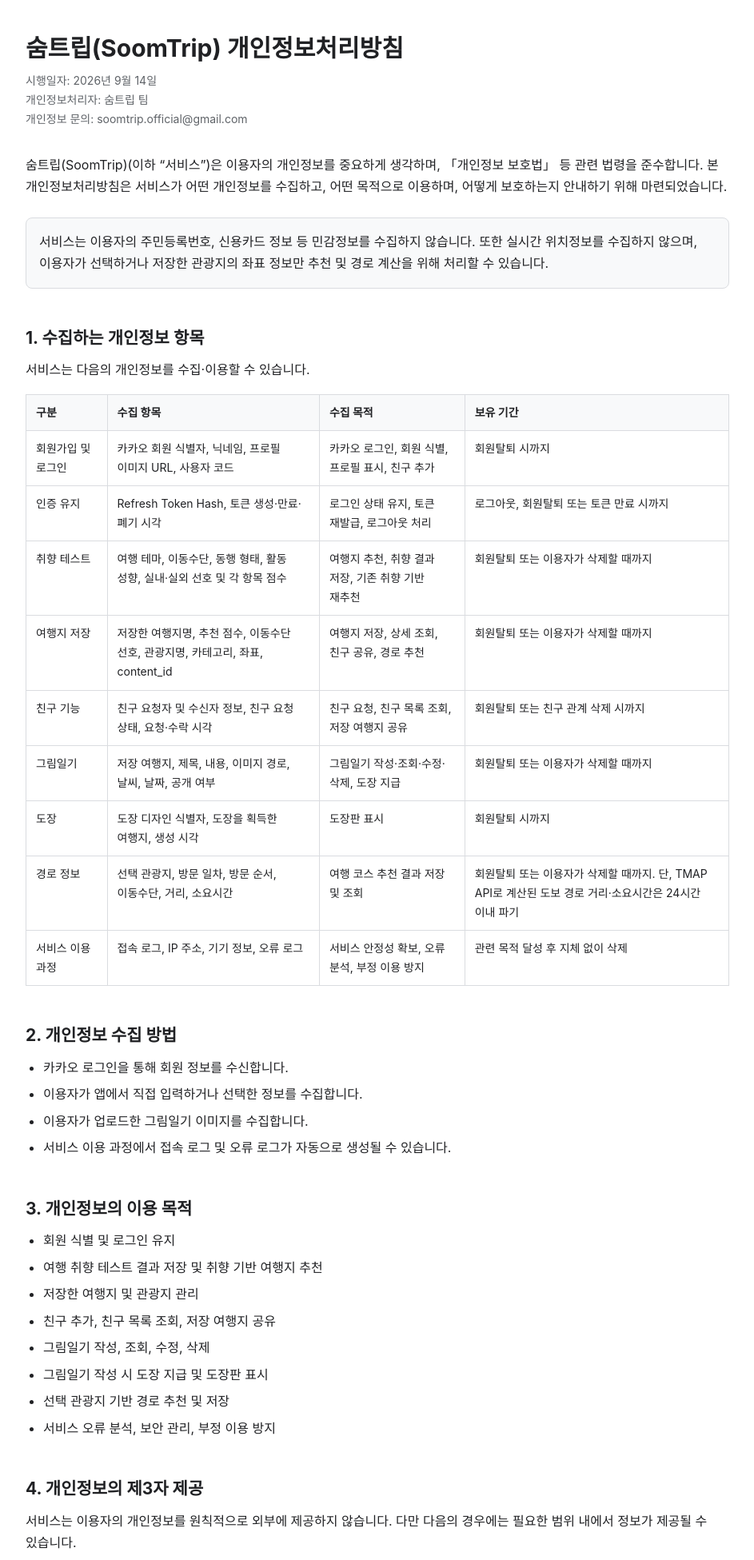
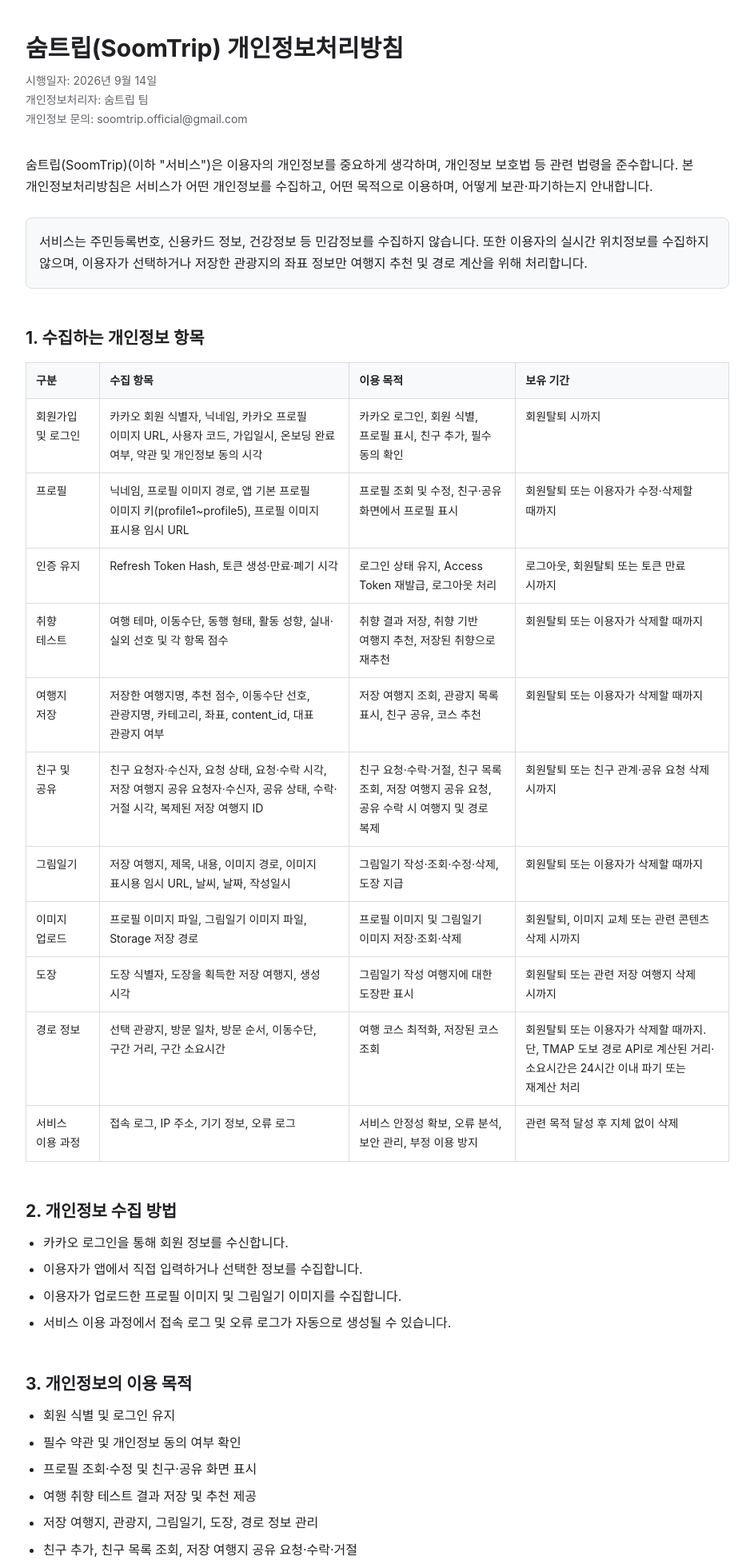
Before and after one commit to SoomTrip/soomtrip-server, a FastAPI app: page /privacy in a window 1280 px wide. Shown: the top 1951 px of the page at 80% size, without its empty margins (168-1111 px from the left). Run offline with FastAPI, Linux system fonts and the light colour scheme.

Commit message:
이용약관/개인정보 수정

```diff
--- a/app/templates/privacy.html
+++ b/app/templates/privacy.html
@@ -14,9 +14,7 @@
       --accent: #0f766e;
     }
 
-    * {
-      box-sizing: border-box;
-    }
+    * { box-sizing: border-box; }
 
     body {
       max-width: 920px;
@@ -29,41 +27,13 @@
       word-break: keep-all;
     }
 
-    h1,
-    h2 {
-      line-height: 1.35;
-      letter-spacing: 0;
-    }
-
-    h1 {
-      margin: 0 0 8px;
-      font-size: 30px;
-      font-weight: 750;
-    }
-
-    h2 {
-      margin: 40px 0 12px;
-      padding-top: 8px;
-      font-size: 21px;
-      font-weight: 700;
-    }
-
-    p {
-      margin: 10px 0;
-    }
-
-    ul {
-      margin: 10px 0 0;
-      padding-left: 22px;
-    }
-
-    li {
-      margin: 6px 0;
-    }
-
-    a {
-      color: var(--accent);
-    }
+    h1, h2 { line-height: 1.35; letter-spacing: 0; }
+    h1 { margin: 0 0 8px; font-size: 30px; font-weight: 750; }
+    h2 { margin: 40px 0 12px; padding-top: 8px; font-size: 21px; font-weight: 700; }
+    p { margin: 10px 0; }
+    ul { margin: 10px 0 0; padding-left: 22px; }
+    li { margin: 6px 0; }
+    a { color: var(--accent); }
 
     table {
       width: 100%;
@@ -72,57 +42,23 @@
       font-size: 14px;
     }
 
-    th,
-    td {
+    th, td {
       border: 1px solid var(--line);
       padding: 10px 12px;
       vertical-align: top;
       text-align: left;
     }
 
-    th {
-      background: var(--soft);
-      font-weight: 700;
-      white-space: nowrap;
-    }
-
-    .meta {
-      margin: 0 0 32px;
-      color: var(--muted);
-      font-size: 14px;
-    }
-
-    .notice {
-      margin: 24px 0;
-      padding: 16px;
-      border: 1px solid var(--line);
-      background: var(--soft);
-      border-radius: 8px;
-    }
+    th { background: var(--soft); font-weight: 700; white-space: nowrap; }
+    .meta { margin: 0 0 32px; color: var(--muted); font-size: 14px; }
+    .notice { margin: 24px 0; padding: 16px; border: 1px solid var(--line); background: var(--soft); border-radius: 8px; }
 
     @media (max-width: 720px) {
-      body {
-        padding: 28px 16px 48px;
-      }
-
-      h1 {
-        font-size: 25px;
-      }
-
-      h2 {
-        font-size: 19px;
-      }
-
-      table {
-        display: block;
-        overflow-x: auto;
-        white-space: nowrap;
-      }
-
-      th,
-      td {
-        min-width: 130px;
-      }
+      body { padding: 28px 16px 48px; }
+      h1 { font-size: 25px; }
+      h2 { font-size: 19px; }
+      table { display: block; overflow-x: auto; white-space: nowrap; }
+      th, td { min-width: 130px; }
     }
   </style>
 </head>
@@ -135,81 +71,90 @@
   </p>
 
   <p>
-    숨트립(SoomTrip)(이하 “서비스”)은 이용자의 개인정보를 중요하게 생각하며,
-    「개인정보 보호법」 등 관련 법령을 준수합니다. 본 개인정보처리방침은 서비스가
-    어떤 개인정보를 수집하고, 어떤 목적으로 이용하며, 어떻게 보호하는지 안내하기 위해 마련되었습니다.
+    숨트립(SoomTrip)(이하 "서비스")은 이용자의 개인정보를 중요하게 생각하며, 개인정보 보호법 등 관련 법령을 준수합니다.
+    본 개인정보처리방침은 서비스가 어떤 개인정보를 수집하고, 어떤 목적으로 이용하며, 어떻게 보관·파기하는지 안내합니다.
   </p>
 
   <div class="notice">
-    서비스는 이용자의 주민등록번호, 신용카드 정보 등 민감정보를 수집하지 않습니다.
-    또한 실시간 위치정보를 수집하지 않으며, 이용자가 선택하거나 저장한 관광지의 좌표 정보만
-    추천 및 경로 계산을 위해 처리할 수 있습니다.
+    서비스는 주민등록번호, 신용카드 정보, 건강정보 등 민감정보를 수집하지 않습니다. 또한 이용자의 실시간 위치정보를 수집하지 않으며,
+    이용자가 선택하거나 저장한 관광지의 좌표 정보만 여행지 추천 및 경로 계산을 위해 처리합니다.
   </div>
 
   <h2>1. 수집하는 개인정보 항목</h2>
-  <p>서비스는 다음의 개인정보를 수집·이용할 수 있습니다.</p>
-
   <table>
     <thead>
       <tr>
         <th>구분</th>
         <th>수집 항목</th>
-        <th>수집 목적</th>
+        <th>이용 목적</th>
         <th>보유 기간</th>
       </tr>
     </thead>
     <tbody>
       <tr>
         <td>회원가입 및 로그인</td>
-        <td>카카오 회원 식별자, 닉네임, 프로필 이미지 URL, 사용자 코드</td>
-        <td>카카오 로그인, 회원 식별, 프로필 표시, 친구 추가</td>
+        <td>카카오 회원 식별자, 닉네임, 카카오 프로필 이미지 URL, 사용자 코드, 가입일시, 온보딩 완료 여부, 약관 및 개인정보 동의 시각</td>
+        <td>카카오 로그인, 회원 식별, 프로필 표시, 친구 추가, 필수 동의 확인</td>
         <td>회원탈퇴 시까지</td>
+      </tr>
+      <tr>
+        <td>프로필</td>
+        <td>닉네임, 프로필 이미지 경로, 앱 기본 프로필 이미지 키(profile1~profile5), 프로필 이미지 표시용 임시 URL</td>
+        <td>프로필 조회 및 수정, 친구·공유 화면에서 프로필 표시</td>
+        <td>회원탈퇴 또는 이용자가 수정·삭제할 때까지</td>
       </tr>
       <tr>
         <td>인증 유지</td>
         <td>Refresh Token Hash, 토큰 생성·만료·폐기 시각</td>
-        <td>로그인 상태 유지, 토큰 재발급, 로그아웃 처리</td>
+        <td>로그인 상태 유지, Access Token 재발급, 로그아웃 처리</td>
         <td>로그아웃, 회원탈퇴 또는 토큰 만료 시까지</td>
       </tr>
       <tr>
         <td>취향 테스트</td>
         <td>여행 테마, 이동수단, 동행 형태, 활동 성향, 실내·실외 선호 및 각 항목 점수</td>
-        <td>여행지 추천, 취향 결과 저장, 기존 취향 기반 재추천</td>
+        <td>취향 결과 저장, 취향 기반 여행지 추천, 저장된 취향으로 재추천</td>
         <td>회원탈퇴 또는 이용자가 삭제할 때까지</td>
       </tr>
       <tr>
         <td>여행지 저장</td>
-        <td>저장한 여행지명, 추천 점수, 이동수단 선호, 관광지명, 카테고리, 좌표, content_id</td>
-        <td>여행지 저장, 상세 조회, 친구 공유, 경로 추천</td>
+        <td>저장한 여행지명, 추천 점수, 이동수단 선호, 관광지명, 카테고리, 좌표, content_id, 대표 관광지 여부</td>
+        <td>저장 여행지 조회, 관광지 목록 표시, 친구 공유, 코스 추천</td>
         <td>회원탈퇴 또는 이용자가 삭제할 때까지</td>
       </tr>
       <tr>
-        <td>친구 기능</td>
-        <td>친구 요청자 및 수신자 정보, 친구 요청 상태, 요청·수락 시각</td>
-        <td>친구 요청, 친구 목록 조회, 저장 여행지 공유</td>
-        <td>회원탈퇴 또는 친구 관계 삭제 시까지</td>
+        <td>친구 및 공유</td>
+        <td>친구 요청자·수신자, 요청 상태, 요청·수락 시각, 저장 여행지 공유 요청자·수신자, 공유 상태, 수락·거절 시각, 복제된 저장 여행지 ID</td>
+        <td>친구 요청·수락·거절, 친구 목록 조회, 저장 여행지 공유 요청, 공유 수락 시 여행지 및 경로 복제</td>
+        <td>회원탈퇴 또는 친구 관계·공유 요청 삭제 시까지</td>
       </tr>
       <tr>
         <td>그림일기</td>
-        <td>저장 여행지, 제목, 내용, 이미지 경로, 날씨, 날짜, 공개 여부</td>
+        <td>저장 여행지, 제목, 내용, 이미지 경로, 이미지 표시용 임시 URL, 날씨, 날짜, 작성일시</td>
         <td>그림일기 작성·조회·수정·삭제, 도장 지급</td>
         <td>회원탈퇴 또는 이용자가 삭제할 때까지</td>
       </tr>
       <tr>
+        <td>이미지 업로드</td>
+        <td>프로필 이미지 파일, 그림일기 이미지 파일, Storage 저장 경로</td>
+        <td>프로필 이미지 및 그림일기 이미지 저장·조회·삭제</td>
+        <td>회원탈퇴, 이미지 교체 또는 관련 콘텐츠 삭제 시까지</td>
+      </tr>
+      <tr>
         <td>도장</td>
-        <td>도장 디자인 식별자, 도장을 획득한 여행지, 생성 시각</td>
-        <td>도장판 표시</td>
-        <td>회원탈퇴 시까지</td>
+        <td>도장 식별자, 도장을 획득한 저장 여행지, 생성 시각</td>
+        <td>그림일기 작성 여행지에 대한 도장판 표시</td>
+        <td>회원탈퇴 또는 관련 저장 여행지 삭제 시까지</td>
       </tr>
       <tr>
         <td>경로 정보</td>
-        <td>선택 관광지, 방문 일차, 방문 순서, 이동수단, 거리, 소요시간</td>
-        <td>여행 코스 추천 결과 저장 및 조회</td>
-        <td>회원탈퇴 또는 이용자가 삭제할 때까지. 단, TMAP API로 계산된 도보 경로 거리·소요시간은 24시간 이내 파기</td>      </tr>
+        <td>선택 관광지, 방문 일차, 방문 순서, 이동수단, 구간 거리, 구간 소요시간</td>
+        <td>여행 코스 최적화, 저장된 코스 조회</td>
+        <td>회원탈퇴 또는 이용자가 삭제할 때까지. 단, TMAP 도보 경로 API로 계산된 거리·소요시간은 24시간 이내 파기 또는 재계산 처리</td>
+      </tr>
       <tr>
         <td>서비스 이용 과정</td>
         <td>접속 로그, IP 주소, 기기 정보, 오류 로그</td>
-        <td>서비스 안정성 확보, 오류 분석, 부정 이용 방지</td>
+        <td>서비스 안정성 확보, 오류 분석, 보안 관리, 부정 이용 방지</td>
         <td>관련 목적 달성 후 지체 없이 삭제</td>
       </tr>
     </tbody>
@@ -219,36 +164,29 @@
   <ul>
     <li>카카오 로그인을 통해 회원 정보를 수신합니다.</li>
     <li>이용자가 앱에서 직접 입력하거나 선택한 정보를 수집합니다.</li>
-    <li>이용자가 업로드한 그림일기 이미지를 수집합니다.</li>
+    <li>이용자가 업로드한 프로필 이미지 및 그림일기 이미지를 수집합니다.</li>
     <li>서비스 이용 과정에서 접속 로그 및 오류 로그가 자동으로 생성될 수 있습니다.</li>
   </ul>
 
   <h2>3. 개인정보의 이용 목적</h2>
   <ul>
     <li>회원 식별 및 로그인 유지</li>
-    <li>여행 취향 테스트 결과 저장 및 취향 기반 여행지 추천</li>
-    <li>저장한 여행지 및 관광지 관리</li>
-    <li>친구 추가, 친구 목록 조회, 저장 여행지 공유</li>
-    <li>그림일기 작성, 조회, 수정, 삭제</li>
-    <li>그림일기 작성 시 도장 지급 및 도장판 표시</li>
-    <li>선택 관광지 기반 경로 추천 및 저장</li>
+    <li>필수 약관 및 개인정보 동의 여부 확인</li>
+    <li>프로필 조회·수정 및 친구·공유 화면 표시</li>
+    <li>여행 취향 테스트 결과 저장 및 추천 제공</li>
+    <li>저장 여행지, 관광지, 그림일기, 도장, 경로 정보 관리</li>
+    <li>친구 추가, 친구 목록 조회, 저장 여행지 공유 요청·수락·거절</li>
     <li>서비스 오류 분석, 보안 관리, 부정 이용 방지</li>
   </ul>
 
   <h2>4. 개인정보의 제3자 제공</h2>
-  <p>
-    서비스는 이용자의 개인정보를 원칙적으로 외부에 제공하지 않습니다. 다만 다음의 경우에는
-    필요한 범위 내에서 정보가 제공될 수 있습니다.
-  </p>
+  <p>서비스는 이용자의 개인정보를 원칙적으로 외부에 제공하지 않습니다. 다만 다음의 경우 필요한 범위에서 정보가 제공될 수 있습니다.</p>
   <ul>
-    <li>이용자가 친구에게 저장한 여행지를 공유하는 경우, 해당 친구에게 공유 대상 여행지 및 관광지 정보가 제공될 수 있습니다.</li>
-    <li>이용자가 그림일기를 공개로 설정한 경우, 공개 대상에게 해당 그림일기 정보가 표시될 수 있습니다.</li>
+    <li>이용자가 친구에게 저장 여행지를 공유하고 상대방이 수락한 경우, 공유 대상 여행지·관광지·저장된 경로 정보가 상대방의 저장 목록에 복제될 수 있습니다.</li>
     <li>법령에 따라 수사기관 또는 관계기관의 적법한 요청이 있는 경우 개인정보가 제공될 수 있습니다.</li>
   </ul>
 
   <h2>5. 외부 서비스 이용 및 처리위탁</h2>
-  <p>서비스 제공을 위해 다음 외부 서비스를 이용합니다.</p>
-
   <table>
     <thead>
       <tr>
@@ -261,17 +199,17 @@
       <tr>
         <td>Kakao</td>
         <td>소셜 로그인</td>
-        <td>카카오 회원 식별자, 닉네임, 프로필 이미지</td>
+        <td>카카오 회원 식별자, 닉네임, 프로필 이미지 URL</td>
       </tr>
       <tr>
         <td>Supabase</td>
         <td>데이터베이스 및 이미지 Storage 운영</td>
-        <td>회원 정보, 취향 결과, 저장 여행지, 친구 정보, 그림일기, 이미지 경로, 경로 정보 등</td>
+        <td>회원 정보, 취향 결과, 저장 여행지, 친구·공유, 그림일기, 이미지 경로, 도장, 경로 정보</td>
       </tr>
       <tr>
         <td>한국관광공사 Tour API</td>
         <td>여행지 및 관광지 정보 조회</td>
-        <td>여행지 및 관광지 검색 조건</td>
+        <td>여행지·관광지 검색 조건</td>
       </tr>
       <tr>
         <td>Naver Directions API</td>
@@ -290,15 +228,12 @@
       </tr>
     </tbody>
   </table>
-
   <p>
-    경로 계산 및 추천 문구 생성 과정에서는 카카오 ID, 사용자 코드, Refresh Token,
-    그림일기 이미지 등 직접 식별 가능한 정보는 전송하지 않습니다.
+    경로 계산 및 추천 문구 생성 과정에서는 카카오 ID, 사용자 코드, Refresh Token, 그림일기 이미지 등 직접 식별 가능한 정보는 전송하지 않습니다.
   </p>
 
   <h2>6. 개인정보의 국외 이전</h2>
   <p>서비스는 Supabase 및 OpenAI API 등 국외 사업자의 클라우드/API 서비스를 사용할 수 있습니다.</p>
-
   <table>
     <thead>
       <tr>
@@ -319,8 +254,8 @@
       </tr>
       <tr>
         <td>OpenAI, L.L.C.</td>
-        <td>서비스 인프라 운영 국가</td>
-        <td>추천 문구 생성에 필요한 여행지명, 취향 및 추천 관련 정보</td>
+        <td>미국 등 서비스 인프라 운영 국가</td>
+        <td>추천 문구 생성에 필요한 여행지명, 취향·추천 관련 정보</td>
         <td>AI 추천 문구 생성</td>
         <td>해당 외부 서비스의 정책에 따름</td>
       </tr>
@@ -328,110 +263,65 @@
   </table>
 
   <h2>7. 개인정보의 보유 및 파기</h2>
-  <p>
-    서비스는 개인정보의 수집 및 이용 목적이 달성되면 지체 없이 해당 정보를 파기합니다.
-    회원탈퇴 시 회원 정보, 취향 결과, 친구 관계, 저장 여행지, 그림일기, 도장, 경로 정보 및
-    Supabase Storage에 저장된 그림일기 이미지를 삭제합니다.
-  </p>
   <ul>
-    <li>회원탈퇴 시 회원 정보 및 관련 데이터 삭제</li>
-    <li>저장 여행지 삭제 시 해당 여행지 및 관련 관광지 정보 삭제</li>
-    <li>그림일기 삭제 시 해당 그림일기 정보 및 첨부 이미지 삭제</li>
-    <li>회원탈퇴 시 Supabase Storage에 저장된 그림일기 이미지 삭제</li>
+    <li>회원탈퇴 시 회원 정보, 취향 결과, 친구 관계, 공유 요청, 저장 여행지, 그림일기, 도장, 경로 정보, Refresh Token 정보를 삭제합니다.</li>
+    <li>회원탈퇴 시 Supabase Storage에 저장된 프로필 이미지와 그림일기 이미지도 함께 삭제합니다.</li>
+    <li>프로필 이미지를 교체하면 기존에 업로드한 프로필 이미지는 삭제합니다. 앱 기본 프로필 이미지 키는 삭제 대상이 아닙니다.</li>
+    <li>그림일기 이미지를 교체하거나 그림일기를 삭제하면 기존 그림일기 이미지 파일도 삭제합니다.</li>
+    <li>저장 여행지를 삭제하면 해당 여행지의 관광지, 그림일기, 도장, 경로 정보 등 관련 데이터를 삭제합니다.</li>
+    <li>TMAP 도보 경로 API로 계산된 거리·소요시간은 24시간 이내 파기 또는 재계산 처리합니다.</li>
   </ul>
-  <p>
-    전자적 파일 형태의 개인정보는 복구할 수 없는 방법으로 삭제하며,
-    종이 문서 형태의 개인정보를 보관하는 경우 분쇄 또는 소각합니다.
-  </p>
+  <p>전자적 파일 형태의 개인정보는 복구할 수 없는 방법으로 삭제하며, 종이 문서 형태의 개인정보를 보관하는 경우 분쇄 또는 소각합니다.</p>
 
   <h2>8. 이용자의 권리와 행사 방법</h2>
-  <p>
-    이용자는 언제든지 자신의 개인정보에 대해 열람, 정정, 삭제, 처리정지를 요청할 수 있습니다.
-  </p>
   <ul>
+    <li>이용자는 언제든지 자신의 개인정보에 대해 열람, 정정, 삭제, 처리정지를 요청할 수 있습니다.</li>
     <li>프로필 정보는 앱 내 마이페이지에서 수정할 수 있습니다.</li>
-    <li>취향 결과, 저장 여행지, 그림일기, 친구 관계 등은 앱 내 기능을 통해 삭제할 수 있습니다.</li>
+    <li>취향 결과, 저장 여행지, 그림일기, 친구 관계, 공유 요청 등은 앱 내 기능을 통해 삭제하거나 거절할 수 있습니다.</li>
     <li>회원탈퇴를 요청하면 계정 및 관련 개인정보가 삭제됩니다.</li>
     <li>추가 문의는 soomtrip.official@gmail.com 으로 요청할 수 있습니다.</li>
   </ul>
 
-  <h2>9. 앱 접근 권한 안내</h2>
-  <p>서비스는 기능 제공을 위해 다음 권한을 요청할 수 있습니다.</p>
-
-  <table>
-    <thead>
-      <tr>
-        <th>권한</th>
-        <th>사용 목적</th>
-      </tr>
-    </thead>
-    <tbody>
-      <tr>
-        <td>사진, 파일 또는 저장공간</td>
-        <td>그림일기 이미지 업로드</td>
-      </tr>
-      <tr>
-        <td>카메라</td>
-        <td>사진을 촬영해 그림일기에 첨부하는 기능이 있는 경우</td>
-      </tr>
-    </tbody>
-  </table>
-
+  <h2>9. 만 14세 미만 아동의 개인정보</h2>
   <p>
-    선택 권한을 허용하지 않아도 기본 서비스 이용은 가능하나,
-    해당 권한이 필요한 일부 기능은 제한될 수 있습니다.
+    서비스는 원칙적으로 만 14세 미만 아동의 개인정보를 고의로 수집하지 않습니다.
+    만 14세 미만 아동의 개인정보 처리가 필요한 경우 법정대리인의 동의를 받는 등 관련 법령에 따른 조치를 이행합니다.
   </p>
 
-  <h2>10. 만 14세 미만 아동의 개인정보</h2>
+  <h2>10. 자동화된 의사결정에 관한 사항</h2>
   <p>
-    서비스는 원칙적으로 만 14세 미만 아동의 개인정보를 고의로 수집하지 않습니다.
-    만 14세 미만 아동의 개인정보 처리가 필요한 경우 법정대리인의 동의를 받는 등
-    관련 법령에 따른 조치를 이행합니다.
+    서비스는 이용자의 취향 결과를 바탕으로 여행지를 추천할 수 있습니다. 해당 추천은 여행 탐색을 돕기 위한 참고 정보이며,
+    이용자에게 법적 효과를 발생시키거나 중대한 영향을 미치는 자동화된 의사결정은 수행하지 않습니다.
   </p>
 
-  <h2>11. 자동화된 의사결정에 관한 사항</h2>
-  <p>
-    서비스는 이용자의 취향 결과를 바탕으로 여행지를 추천할 수 있습니다.
-    해당 추천은 여행 탐색을 돕기 위한 참고 정보이며, 이용자에게 법적 효과를 발생시키거나
-    중대한 영향을 미치는 자동화된 의사결정은 수행하지 않습니다.
-  </p>
-
-  <h2>12. 개인정보의 안전성 확보 조치</h2>
-  <p>서비스는 개인정보 보호를 위해 다음 조치를 시행합니다.</p>
+  <h2>11. 개인정보의 안전성 확보 조치</h2>
   <ul>
     <li>비밀번호 대신 카카오 로그인을 통한 인증 사용</li>
     <li>Refresh Token 원문이 아닌 Hash 값 저장</li>
     <li>인증 토큰 기반 API 접근 제어</li>
     <li>Supabase Storage Private Bucket 사용</li>
-    <li>그림일기 이미지 조회 시 Signed URL 사용</li>
-    <li>개인정보 접근 권한 최소화</li>
+    <li>프로필 및 그림일기 이미지 조회 시 Signed URL 사용</li>
+    <li>앱 기본 프로필 이미지는 파일이 아닌 식별자(profile1~profile5)로 저장</li>
     <li>서비스 운영에 필요한 API Key 및 Secret의 서버 측 관리</li>
   </ul>
 
-  <h2>13. 개인정보 보호책임자</h2>
-  <p>
-    서비스는 개인정보 처리와 관련한 문의 및 피해 구제를 위해 아래와 같이 개인정보 보호책임자를 지정합니다.
-  </p>
+  <h2>12. 개인정보 보호책임자</h2>
   <ul>
     <li>개인정보 보호책임자: 숨트립 팀</li>
     <li>소속: 숨트립 팀</li>
     <li>문의: soomtrip.official@gmail.com</li>
   </ul>
 
-  <h2>14. 권익침해 구제방법</h2>
-  <p>
-    이용자는 개인정보 침해에 대한 상담이나 피해 구제를 위해 아래 기관에 문의할 수 있습니다.
-  </p>
+  <h2>13. 권익침해 구제방법</h2>
   <ul>
     <li>개인정보침해신고센터: 국번없이 118 / <a href="https://privacy.kisa.or.kr" target="_blank" rel="noopener noreferrer">privacy.kisa.or.kr</a></li>
     <li>개인정보분쟁조정위원회: 1833-6972 / <a href="https://www.kopico.go.kr" target="_blank" rel="noopener noreferrer">www.kopico.go.kr</a></li>
     <li>경찰청 사이버범죄 신고시스템: 국번없이 182 / <a href="https://ecrm.police.go.kr" target="_blank" rel="noopener noreferrer">ecrm.police.go.kr</a></li>
   </ul>
 
-  <h2>15. 개인정보처리방침 변경</h2>
+  <h2>14. 개인정보처리방침 변경</h2>
   <p>
-    본 개인정보처리방침은 시행일자부터 적용됩니다. 내용이 변경되는 경우 서비스 내 공지 또는
-    개인정보처리방침 페이지를 통해 안내합니다.
+    본 개인정보처리방침은 시행일자부터 적용됩니다. 내용이 변경되는 경우 서비스 내 공지 또는 개인정보처리방침 페이지를 통해 안내합니다.
   </p>
 </body>
 </html>
```
Also changed, not shown: app/templates/terms.html (+81 -119 lines).
